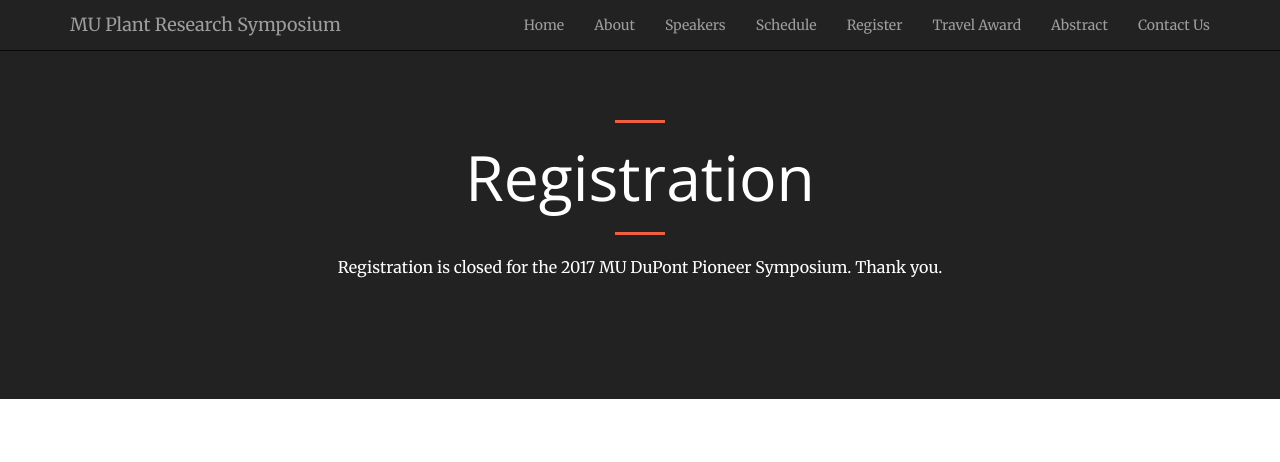
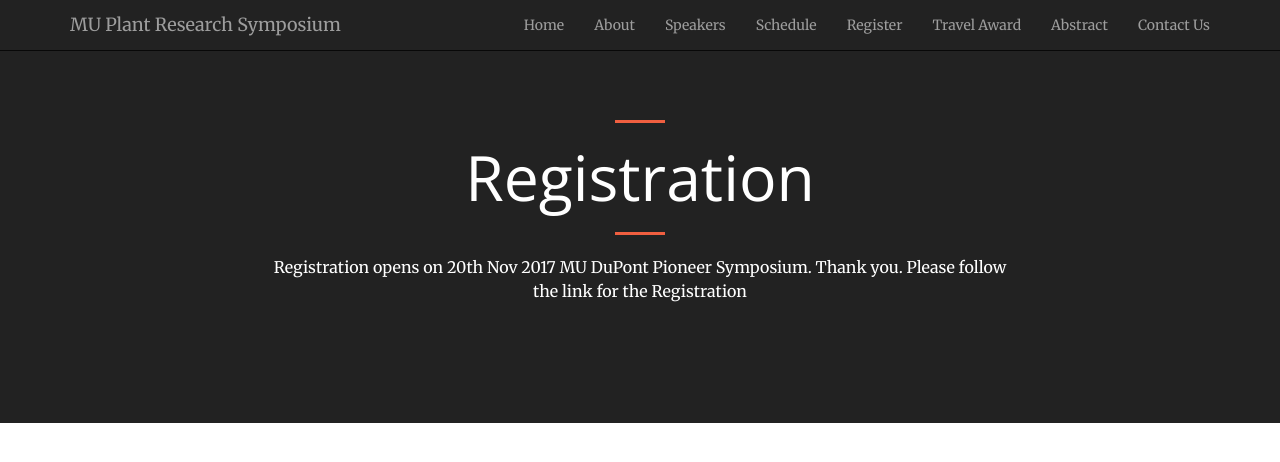
Before and after one commit to mupioneersymposium/mupioneersymposium.github.io, a Jekyll site: the page built from register.md, in a window 1280 px wide. Shown: the top 462 px of the page. Built offline with Jekyll 4.4.1, drawn with Linux system fonts in a browser that asks for light colours.

Commit message:
Update register.md
registration

```diff
--- a/register.md
+++ b/register.md
@@ -6,4 +6,5 @@ layout: regular
 # Registration
 <hr style="clear: both;" />
 
-Registration is closed for the 2017 MU DuPont Pioneer Symposium. Thank you.
+Registration opens on 20th Nov 2017 MU DuPont Pioneer Symposium. Thank you.
+Please follow the link for the Registration  <a href="https://docs.google.com/forms/d/14sIsIanNSz7YTk_tA1m2vKuJVY3yl0B0jkw-HkNSYCU/edit#responses" target="_blank">
```
